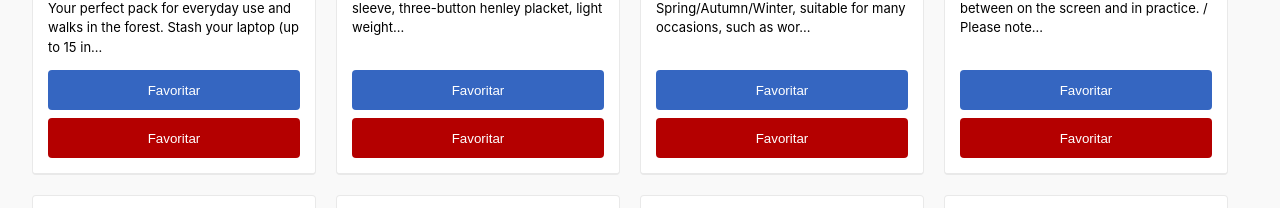
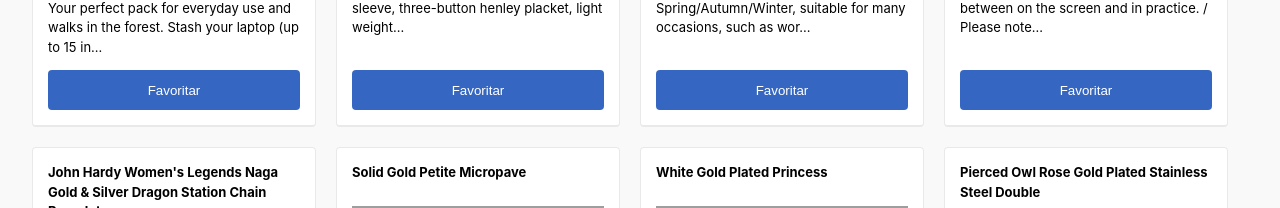
Before and after one commit to eximiaco/capacitacao-react, a React (Vite) app: page /produtos in a window 1280 px wide. Shown: the part 568-776 px from the top of the page. Built offline with nearby package versions, Linux system fonts and the light colour scheme; grey boxes are pictures that could not be loaded.

Commit message:
Remove codigo desnecessario

```diff
--- a/src/pages/ProdutoLista/ProdutoCard.tsx
+++ b/src/pages/ProdutoLista/ProdutoCard.tsx
@@ -10,11 +10,7 @@
       <img src={produto.image} />
       <p>{produto.description.substring(0, 90)}...</p>
 
-      <div className="actions">
-        <button>Favoritar</button>
-        <button className="danger">Favoritar</button>
-
-      </div>
+      <button>Favoritar</button>
     </div>
   )
 }
```
